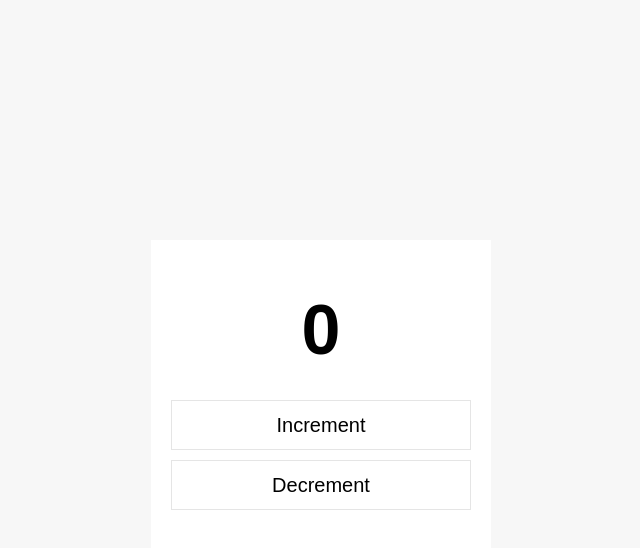
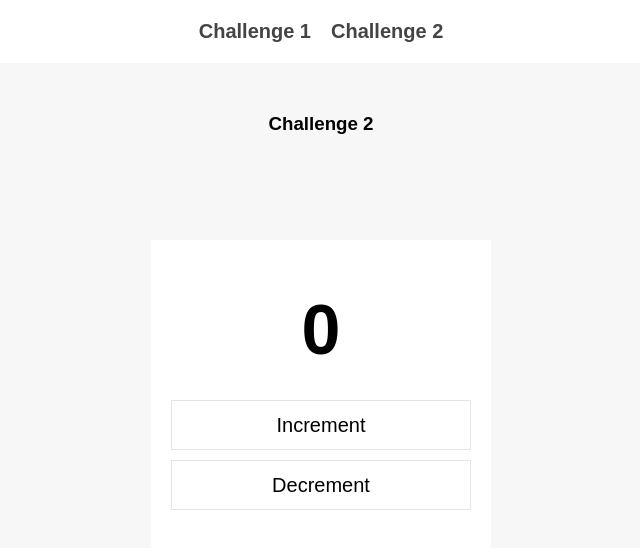
Before and after one commit to xreyc-developers/testapp2, a React (Create React App) app: page /challenge2 in a window 1280 px wide. Shown: the top 548 px of the page, without its empty margins (319-959 px from the left). Built offline with nearby package versions, Linux system fonts and the light colour scheme; no server answers.

Commit message:
build fix

```diff
--- a/package.json
+++ b/package.json
@@ -6,8 +6,10 @@
     "@testing-library/jest-dom": "^5.16.1",
     "@testing-library/react": "^12.1.2",
     "@testing-library/user-event": "^13.5.0",
+    "firebase": "^9.6.3",
     "react": "^17.0.2",
     "react-dom": "^17.0.2",
+    "react-router-dom": "^6.2.1",
     "react-scripts": "5.0.0",
     "web-vitals": "^2.1.3"
   },
@@ -34,5 +36,8 @@
       "last 1 firefox version",
       "last 1 safari version"
     ]
+  },
+  "devDependencies": {
+    "mini-css-extract-plugin": "2.4.5"
   }
 }
--- a/src/App.js
+++ b/src/App.js
@@ -1,73 +1,20 @@
-import { useState, useEffect } from 'react';
-import './App.css';
+import { Routes, Route, Link } from "react-router-dom";
+import "./App.css";
+import Challenge1 from './pages/Challenge1';
+import Challenge2 from './pages/Challenge2';
 
 function App() {
-  const [counter, setCounter] = useState({ id: null, count: 0 });
-
-  // INITIALIZE
-  useEffect(() => {
-    const prepareData = async () => {
-      // GET DATA
-      const getData = await fetch("http://testapp1-env-1.eba-hyfnq7py.us-east-2.elasticbeanstalk.com/api/counter", { mode: "cors" });
-      const gdata = await getData.json();
-      if(gdata.length !== 0) {
-        setCounter({ id: gdata[0]._id, count: gdata[0].count });
-      }
-      else {
-        // POST DATA
-        const postData = await fetch("http://testapp1-env-1.eba-hyfnq7py.us-east-2.elasticbeanstalk.com/api/counter",
-          {
-            method: "POST",
-            mode: "cors",
-            headers: {
-              "Content-Type": "application/json"
-            },
-            body: JSON.stringify({ count: 0 })
-          }
-        );
-        const pData = await postData.json();
-        setCounter({ id: pData[0]._id, count: pData[0].count });
-      }
-    }
-    prepareData();
-  },[])
-
-  const updateData = async (cnt) => {
-    await fetch("http://testapp1-env-1.eba-hyfnq7py.us-east-2.elasticbeanstalk.com/api/counter/" + counter.id,
-      {
-        method: "PUT",
-        mode: "cors",
-        headers: {
-          "Content-Type": "application/json"
-        },
-        body: JSON.stringify({ count: cnt })
-      }
-    );
-  }
-
-  const incrementHandler = () => {
-    setCounter(prevState => {
-      const newCount = prevState.count++;
-      updateData(prevState.count);
-      return { id: prevState.id, count: newCount }
-    });
-  }
-
-  const decrementHandler = () => {
-    setCounter(prevState => {
-      const newCount = prevState.count--;
-      updateData(prevState.count);
-      return { id: prevState.id, count: newCount }
-    });
-  }
 
   return (
-    <div className="counter-wrap">
-        <div>{counter.count}</div>
-        <div>
-          <button onClick={incrementHandler}>Increment</button>
-          <button onClick={decrementHandler}>Decrement</button>
-        </div>
+    <div>
+      <div className="navigation-links">
+        <Link to="/">Challenge 1</Link>
+        <Link to="/challenge2">Challenge 2</Link>
+      </div>
+      <Routes>
+        <Route path="/" element={<Challenge1 />} />
+        <Route path="/challenge2" element={<Challenge2 />} />
+      </Routes>
     </div>
   );
 }
--- a/src/index.css
+++ b/src/index.css
@@ -2,4 +2,26 @@ body {
   margin: 0;
   font-family: sans-serif;
   background-color: #f7f7f7;
+  text-align: center;
 }
+
+.navigation-links {
+  margin-bottom: 50px;
+  padding: 20px 20px;
+  background-color: #fff;
+}
+
+.navigation-links>a {
+  text-decoration: none;
+  font-size: 20px;
+  font-weight: bold;
+  color: #444;
+}
+
+.navigation-links>a:hover {
+  color: #909;
+}
+
+.navigation-links>a:first-child {
+  margin-right: 20px;
+}
--- a/src/index.js
+++ b/src/index.js
@@ -1,11 +1,14 @@
 import React from 'react';
 import ReactDOM from 'react-dom';
+import { BrowserRouter } from "react-router-dom";
 import './index.css';
 import App from './App';
 
 ReactDOM.render(
   <React.StrictMode>
-    <App />
+    <BrowserRouter>
+      <App />
+    </BrowserRouter>
   </React.StrictMode>,
   document.getElementById('root')
 );
--- /dev/null
+++ b/src/pages/Challenge1.js
@@ -0,0 +1,79 @@
+import { useState, useEffect } from 'react';
+
+const Challenge1 = () => {
+  const [counter, setCounter] = useState({ id: null, count: 0 });
+
+  // INITIALIZE
+  useEffect(() => {
+    const prepareData = async () => {
+      // GET DATA
+      const getData = await fetch("http://testapp1-env-1.eba-hyfnq7py.us-east-2.elasticbeanstalk.com/api/counter", { mode: "cors" });
+      const gdata = await getData.json();
+      if(gdata.length !== 0) {
+        setCounter({ id: gdata[0]._id, count: gdata[0].count });
+      }
+      else {
+        // POST DATA
+        const postData = await fetch("http://testapp1-env-1.eba-hyfnq7py.us-east-2.elasticbeanstalk.com/api/counter",
+          {
+            method: "POST",
+            mode: "cors",
+            headers: {
+              "Content-Type": "application/json"
+            },
+            body: JSON.stringify({ count: 0 })
+          }
+        );
+        const pData = await postData.json();
+        setCounter({ id: pData[0]._id, count: pData[0].count });
+      }
+    }
+    prepareData();
+  },[])
+
+  const updateData = async (cnt) => {
+    await fetch("http://testapp1-env-1.eba-hyfnq7py.us-east-2.elasticbeanstalk.com/api/counter/" + counter.id,
+      {
+        method: "PUT",
+        mode: "cors",
+        headers: {
+          "Content-Type": "application/json"
+        },
+        body: JSON.stringify({ count: cnt })
+      }
+    );
+  }
+
+  const incrementHandler = () => {
+    setCounter(prevState => {
+      const newCount = prevState.count++;
+      updateData(prevState.count);
+      return { id: prevState.id, count: newCount }
+    });
+  }
+
+  const decrementHandler = () => {
+    setCounter(prevState => {
+      const newCount = prevState.count--;
+      updateData(prevState.count);
+      return { id: prevState.id, count: newCount }
+    });
+  }
+
+  return (
+    <div>
+      <div>
+        <h3>Challenge 1</h3>
+      </div>
+      <div className="counter-wrap">
+          <div>{counter.count}</div>
+          <div>
+            <button onClick={incrementHandler}>Increment</button>
+            <button onClick={decrementHandler}>Decrement</button>
+          </div>
+      </div>
+    </div>
+  );
+}
+
+export default Challenge1;
--- /dev/null
+++ b/src/pages/Challenge2.js
@@ -0,0 +1,79 @@
+import { useState, useEffect } from 'react';
+
+const Challenge2 = () => {
+  const [counter, setCounter] = useState({ id: null, count: 0 });
+
+  // INITIALIZE
+  useEffect(() => {
+    const prepareData = async () => {
+      // GET DATA
+      const getData = await fetch("http://testapp1-env-1.eba-hyfnq7py.us-east-2.elasticbeanstalk.com/api/counter", { mode: "cors" });
+      const gdata = await getData.json();
+      if(gdata.length !== 0) {
+        setCounter({ id: gdata[0]._id, count: gdata[0].count });
+      }
+      else {
+        // POST DATA
+        const postData = await fetch("http://testapp1-env-1.eba-hyfnq7py.us-east-2.elasticbeanstalk.com/api/counter",
+          {
+            method: "POST",
+            mode: "cors",
+            headers: {
+              "Content-Type": "application/json"
+            },
+            body: JSON.stringify({ count: 0 })
+          }
+        );
+        const pData = await postData.json();
+        setCounter({ id: pData[0]._id, count: pData[0].count });
+      }
+    }
+    prepareData();
+  },[])
+
+  const updateData = async (cnt) => {
+    await fetch("http://testapp1-env-1.eba-hyfnq7py.us-east-2.elasticbeanstalk.com/api/counter/" + counter.id,
+      {
+        method: "PUT",
+        mode: "cors",
+        headers: {
+          "Content-Type": "application/json"
+        },
+        body: JSON.stringify({ count: cnt })
+      }
+    );
+  }
+
+  const incrementHandler = () => {
+    setCounter(prevState => {
+      const newCount = prevState.count++;
+      updateData(prevState.count);
+      return { id: prevState.id, count: newCount }
+    });
+  }
+
+  const decrementHandler = () => {
+    setCounter(prevState => {
+      const newCount = prevState.count--;
+      updateData(prevState.count);
+      return { id: prevState.id, count: newCount }
+    });
+  }
+
+  return (
+    <div>
+      <div>
+        <h3>Challenge 2</h3>
+      </div>
+      <div className="counter-wrap">
+          <div>{counter.count}</div>
+          <div>
+            <button onClick={incrementHandler}>Increment</button>
+            <button onClick={decrementHandler}>Decrement</button>
+          </div>
+      </div>
+    </div>
+  );
+}
+
+export default Challenge2;
```
Also changed, not shown: src/firebase/firebase.js (added, +19 -0 lines), 1 other file (tests, documents, lock files or other folders).
